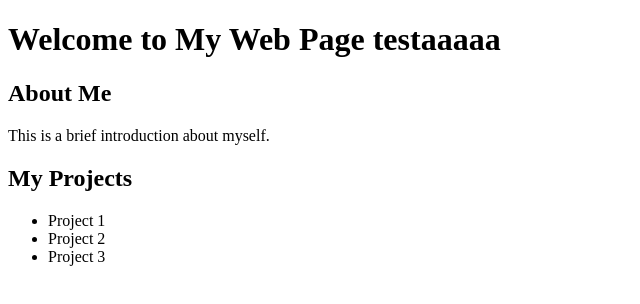
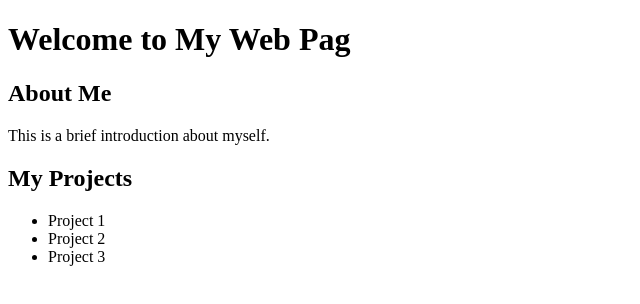
Before and after one commit to gehcost4/ClienteRepoTest, a plain HTML site: page index.html in a window 1280 px wide. Shown: the whole page, without its empty margins (0-640 px from the left). Drawn offline with Linux system fonts and the light colour scheme.

Commit message:
test pull r

```diff
--- a/index.html
+++ b/index.html
@@ -8,7 +8,7 @@
 </head>
 <body>
     <header>
-        <h1>Welcome to My Web Page testaaaaa</h1>
+        <h1>Welcome to My Web Pag</h1>
     </header>
     <main>
         <section>
```
